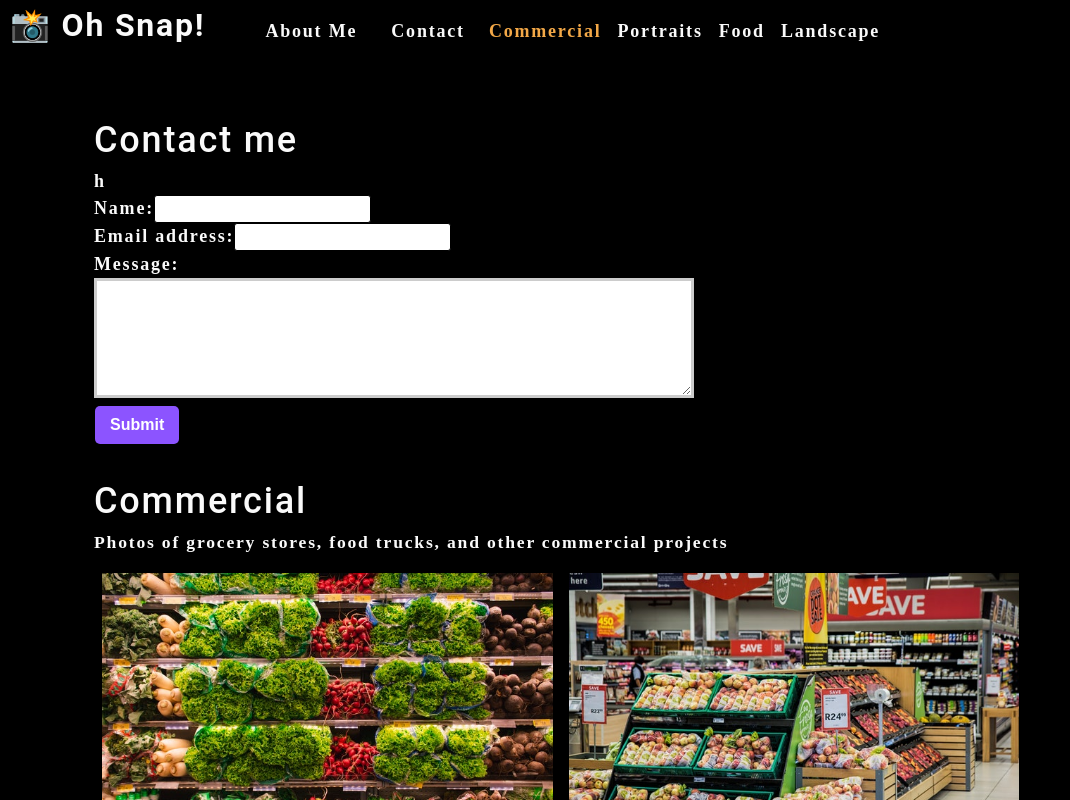
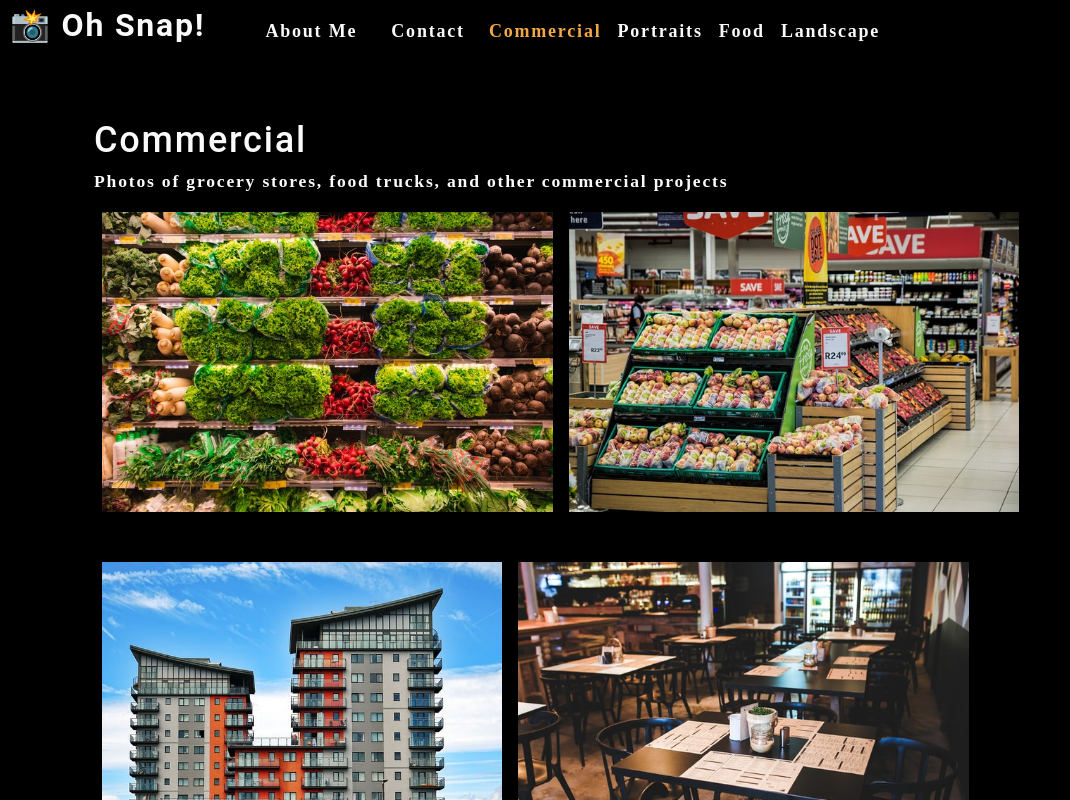
Before and after one commit to Ronan-Codes/photo-port-2, a React (Create React App) app: page / in a window 1280 px wide. Shown: the top 800 px of the page, without its empty margins (0-1070 px from the left). Built offline with nearby package versions, Linux system fonts and the light colour scheme.

Commit message:
Conditional rendering for Contact component

```diff
--- a/src/App.js
+++ b/src/App.js
@@ -5,7 +5,6 @@
 import About from './components/About';
 import Gallery from './components/Gallery';
 import ContactForm from './components/Contact';
-
 
 function App() {
   const [categories] = useState([
@@ -29,22 +28,41 @@
 
   const [currentCategory, setCurrentCategory] = useState(categories[0]);
 
+  const [contactSelected, setContactSelected] = useState(false);
+
   return (
     <div>
       <Nav
         categories={categories}
         setCurrentCategory={setCurrentCategory}
         currentCategory={currentCategory}
+
+        contactSelected={contactSelected}
+        setContactSelected={setContactSelected}
       ></Nav>
       <main>
-        <div>
-          <ContactForm></ContactForm>
-          <Gallery currentCategory={currentCategory}></Gallery>
-          <About></About>
-        </div>
+        {!contactSelected ? (
+          <>
+            <Gallery currentCategory={currentCategory}></Gallery>
+            <About></About>
+          </>
+        ) : (
+            <ContactForm></ContactForm>
+        )}
       </main>
     </div>
   );
 }
 
 export default App;
+
+/* {!contactSelected ? ( .... from above is the same as
+    if(!contactSelected) {
+      <>
+        <Gallery currentCategory={currentCategory}></Gallery>
+        <About></About>
+      </>
+    } else {
+        <ContactForm></ContactForm>
+    }
+*/
--- a/src/components/Contact/index.js
+++ b/src/components/Contact/index.js
@@ -1,14 +1,38 @@
 import React, { useState } from "react";
+import {validateEmail} from '../../utils/helpers';
 
 function ContactForm() {
 
     const [formState, setFormState] = useState({ name: '', email: '', message: '' });
     const { name, email, message } = formState;
 
+    const [errorMessage, setErrorMessage] = useState('');
+
     function handleChange(e) {
+        if(e.target.name === 'email') {
+            const isValid = validateEmail(e.target.value);
+            // console.log(isValid)
+
+            // isValid conditional statement
+            if(!isValid) {
+                setErrorMessage('Your email is invalid.');
+            } else {
+                setErrorMessage('');
+            }
+        } else {
+            if (!e.target.value.length) {
+                setErrorMessage(`${e.target.name} is required.`);
+            } else {
+                setErrorMessage('');
+            }
+        }
+        // checks the errorMessage
+        // console.log('errorMessage', errorMessage);
+
         // setFormState({...formState, name: e.target.value})
-        setFormState({...formState, [e.target.name]: e.target.value})
-        // [e.target.name]
+        if(!errorMessage) {
+            setFormState({...formState, [e.target.name]: e.target.value})
+        }
     }
 
     function handleSubmit(e) {
@@ -21,22 +45,34 @@
 
     return (
         <section>
-            <h1>Contact me</h1>h
+            <h1>Contact me</h1>
             <form id="contact-form" onSubmit={handleSubmit}>
                 <div>
                     <label htmlFor="name">Name:</label>
-                    <input type="text" name="name" defaultValue={name} onChange={handleChange}/>
+                    <input type="text" name="name" defaultValue={name} onBlur={handleChange}/>
                 </div>
 
                 <div>
                     <label htmlFor="email">Email address:</label>
-                    <input type="email" name="email" defaultValue={email} onChange={handleChange}/>
+                    <input type="email" name="email" defaultValue={email} onBlur={handleChange}/>
                 </div>
 
                 <div>
                     <label htmlFor="message">Message:</label>
-                    <textarea name="message" rows="5" defaultValue={message} onChange={handleChange}/>
+                    <textarea name="message" rows="5" defaultValue={message} onBlur={handleChange}/>
                 </div>
+
+                {errorMessage && (
+                    <div>
+                        <p className="error-text">{errorMessage}</p>
+                    </div>
+                )}
+                {/* same as ...
+                if(errorMessage) {
+                    <div>
+                        <p className="error-text">{errorMessage}</p>
+                    </div>
+                } */}
 
                 <button type="submit">Submit</button>
             </form>
--- a/src/components/Nav/index.js
+++ b/src/components/Nav/index.js
@@ -53,6 +53,8 @@
         categories = [],
         setCurrentCategory,
         currentCategory,
+        contactSelected,
+        setContactSelected,
     } = props;
 
     useEffect(() => {
@@ -75,22 +77,29 @@
             <nav>
                 <ul className="flex-row">
                     <li className="mx-2">
-                        <a data-testid="about" href="#about">
+                        <a data-testid="about" href="#about" onClick={() => setContactSelected(false)}>
                             About Me
                         </a>
                     </li>
-                    <li className="mx-2">
-                        <span>Contact</span>
+
+                        {/* means if contactSelected is true, return navActive class */}
+                    <li className={`mx-2 ${contactSelected && 'navActive'}`}>
+                        <span onClick={() => setContactSelected(true)}>Contact</span>
                     </li>
 
                     {categories.map((category) => (
                         <li className={`mx-1 ${
                             // As long as evaluation is true, the second bit of short circuit 'navActive' will be returned
-                            currentCategory.name === category.name && 'navActive'
-                            }`} key={category.name}>
+                            currentCategory.name === category.name && !contactSelected && 'navActive'
+                            }`}
+                            // Note also that the navActive class value is assigned only if Contact hasn't been selected and the current category HAS been selected.
+                            key={category.name}>
                             <span
                                 onClick={() => {
                                     setCurrentCategory(category)
+
+                                    // set contactSelected to False
+                                    setContactSelected(false)
                                 }}
                             >
                                 {capitalizeFirstLetter(category.name)}
```
